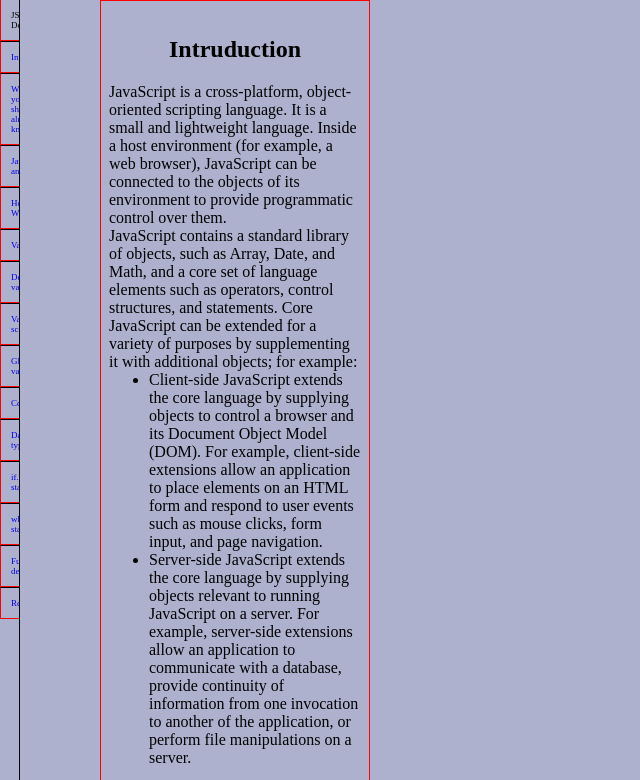
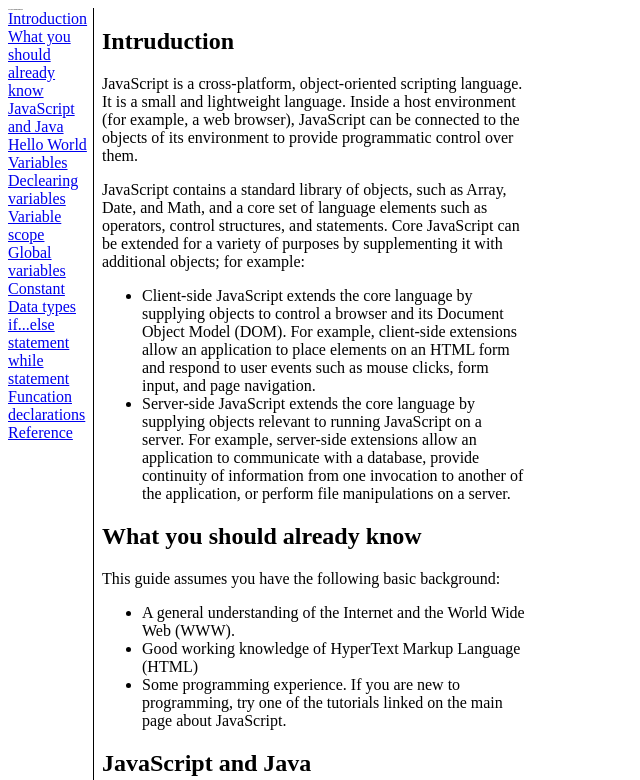
Before and after one commit to UdayPahan/technical-documents, a plain HTML site: page index.html in a window 1280 px wide. Shown: the top 780 px of the page, without its empty margins (0-640 px from the left). Drawn offline with Linux system fonts and the light colour scheme.

Commit message:
Update styles.css

```diff
--- a/styles.css
+++ b/styles.css
@@ -1,107 +1,4 @@
-*{
-    margin:0px;
-    box-sizing:border-box;
-}
-html,body,nav{
-    height:100%;
-}
-body{
-    display:flex;
-    background-color:#AEB1CD;
-}
 
-nav{
-    position:fixed;
-    top:0;
-    border-right:1px solid black;
-    width:89px;
-    font-size:9px;
-}
-
-
-a{
-    text-decoration: none;
-}
-
-main{
-    position:absolute;
-    width:270px;
-    left:100px;
-    overflow:hidden;
-}
-
-nav div{
-    box-sizing:border-box;
-    border-top:1px solid black;
-    display:flex;
-    flex-wrap:center;
-    padding:10px;
-}
-
-nav div:first-child{
-    border-top:0;
-}
-
-section>h1{
-    padding:20px 0 20px 0;
-    text-align:center;
-}
-
-main section code{
-    display:block;
-    background-color:#F2F0E4;
-    line-height:2;
-    padding:9px;
-    border-radius:5px;
-    margin:7px 0 7px 0;
-    text-align:left;
-}
-/*
-@media (min-width:970px){
-    nav{
-        font-size:29px;
-        width:300px;
-    }
-
-    main{
-        font-size:45px;
-      width: calc(100% - 300px);
-      position:absolute;
-      overflow:hidden;
-      left:310px;
-    }
-}
-
-@media (orientation: landscape) and (max-width:790px){
-    nav{
-     overflow:scroll;
-    }
-
-    main{
-     font-size:20px;
-    }
-}
-
-@media (orientation: landscape) and (max-width: 950px){
-    nav{
-        width:26%;
-        font-size:16px;
-    }
-
-    main{
-        width:70%;
-        left:300px;
-    }
-}
-*/
-section,div{
-    border:1px solid red;
-}
-
-section{
-    box-sizing:border-box;
-    padding:15px;
-}
 
 .container{
     width:100%;
@@ -112,19 +9,29 @@ section{
 
 }
 
-@media (min-width: 475px){
+@media (min-width: 320px){
     .container{
-        max-width:475px;
+        max-width:320px;
     }
-   .container-nav{
-    width:20px;
-    overflow:scroll;
-   }
+
+    .container-nav{
+        max-width:85px;
+    }
+
+    .container-nav.title{
+        font-size:2px;
+    }
 }
 
-@media (min-width: 640px){
+@media (min-width: 375px){
     .container{
-        max-width:640px;
+        max-width:375px;
+    }
+}
+
+@media (min-width: 425px){
+    .container{
+        max-width:425px;
     }
 }
 
@@ -140,7 +47,7 @@ section{
     }
 }
 
-@media (min-width: 1280px){
+@media (min-width: 1440px){
     .container{
         max-width:1280px;
     }
@@ -151,3 +58,12 @@ section{
         max-width:1536px;
     }
 }
+
+
+body{
+    display:flex;
+}
+
+nav{
+    border-right:1px solid black;
+}
```
